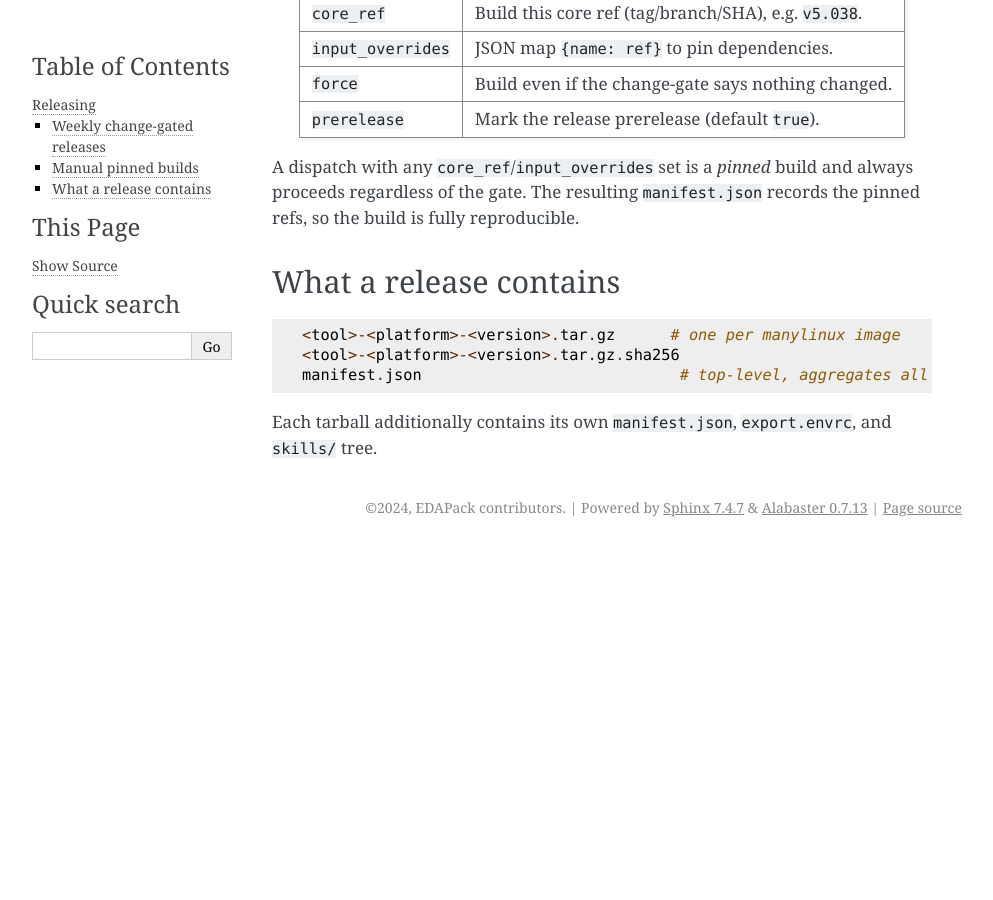
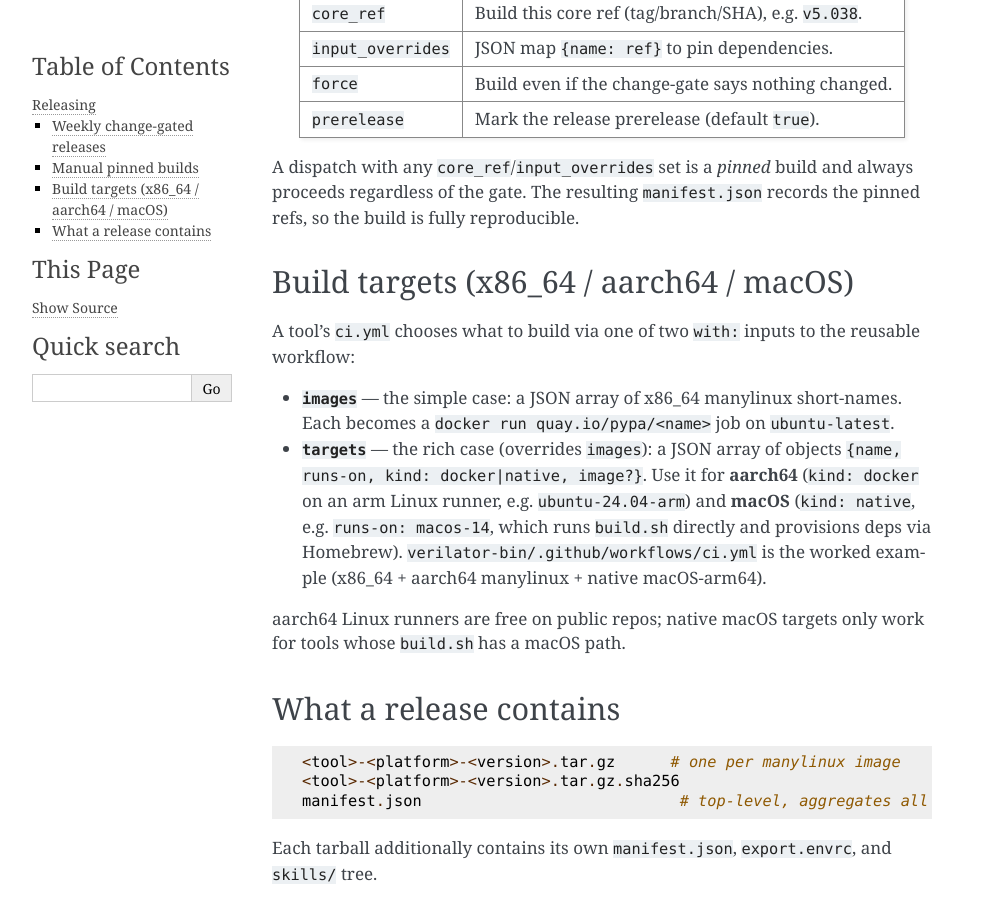
Before and after one commit to EDAPack/edapack.github.io, a Sphinx documentation site: the page built from docs/dev/releasing.md, in a window 1280 px wide and 900 px high, scrolled down 734 px. Shown: the whole window, without its empty margins (148-1141 px from the left). Built offline with Sphinx 7.4.7, drawn with Linux system fonts in a browser that asks for light colours; before the commit the page ends 1281 px from its top, so only the background shows below that.

Commit message:
docs: document the targets build matrix (aarch64/macOS)
Co-Authored-By: Claude Opus 4.8 (1M context) <noreply@anthropic.com>

````diff
--- a/docs/dev/releasing.md
+++ b/docs/dev/releasing.md
@@ -35,6 +35,23 @@ A dispatch with any `core_ref`/`input_overrides` set is a *pinned* build and
 always proceeds regardless of the gate. The resulting `manifest.json` records
 the pinned refs, so the build is fully reproducible.
 
+## Build targets (x86_64 / aarch64 / macOS)
+
+A tool's `ci.yml` chooses what to build via one of two `with:` inputs to the
+reusable workflow:
+
+- **`images`** — the simple case: a JSON array of x86_64 manylinux short-names.
+  Each becomes a `docker run quay.io/pypa/<name>` job on `ubuntu-latest`.
+- **`targets`** — the rich case (overrides `images`): a JSON array of objects
+  `{name, runs-on, kind: docker|native, image?}`. Use it for **aarch64**
+  (`kind: docker` on an arm Linux runner, e.g. `ubuntu-24.04-arm`) and **macOS**
+  (`kind: native`, e.g. `runs-on: macos-14`, which runs `build.sh` directly and
+  provisions deps via Homebrew). `verilator-bin/.github/workflows/ci.yml` is the
+  worked example (x86_64 + aarch64 manylinux + native macOS-arm64).
+
+aarch64 Linux runners are free on public repos; native macOS targets only work
+for tools whose `build.sh` has a macOS path.
+
 ## What a release contains
 
 ```
````
